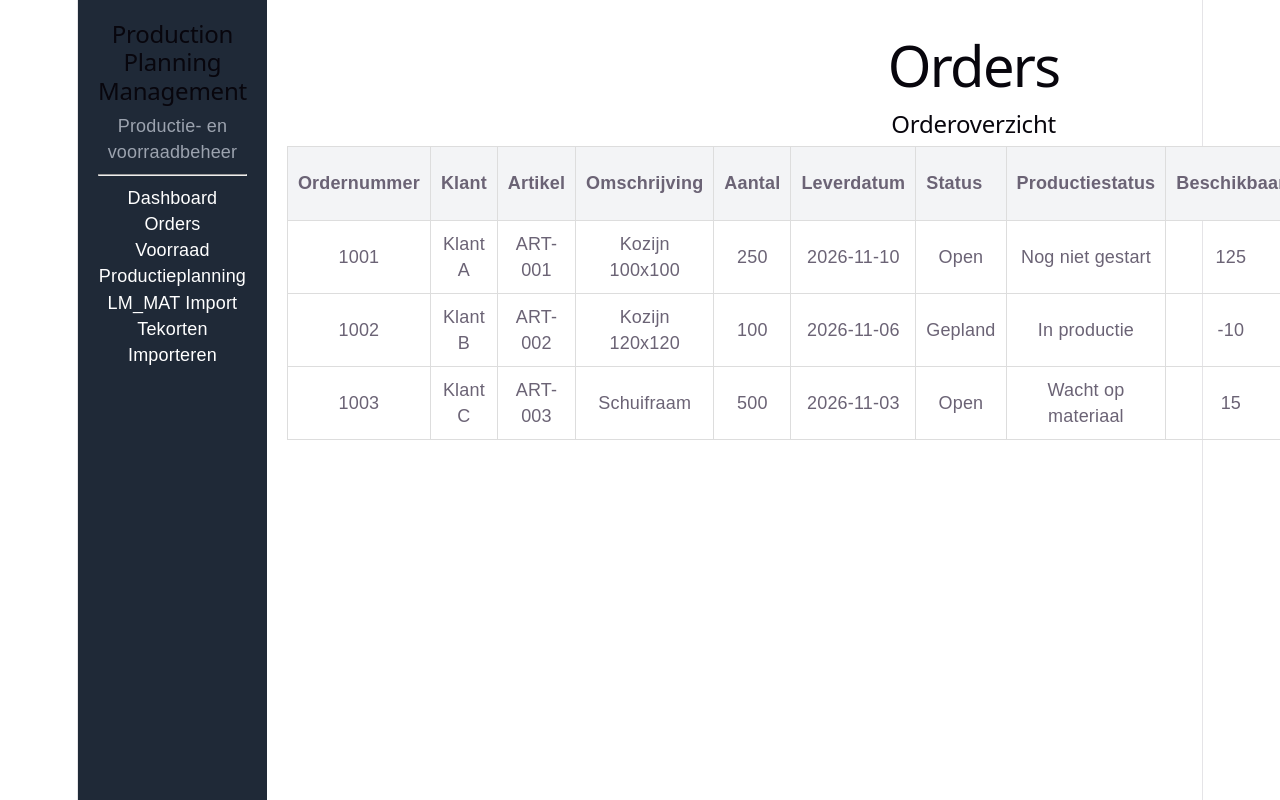
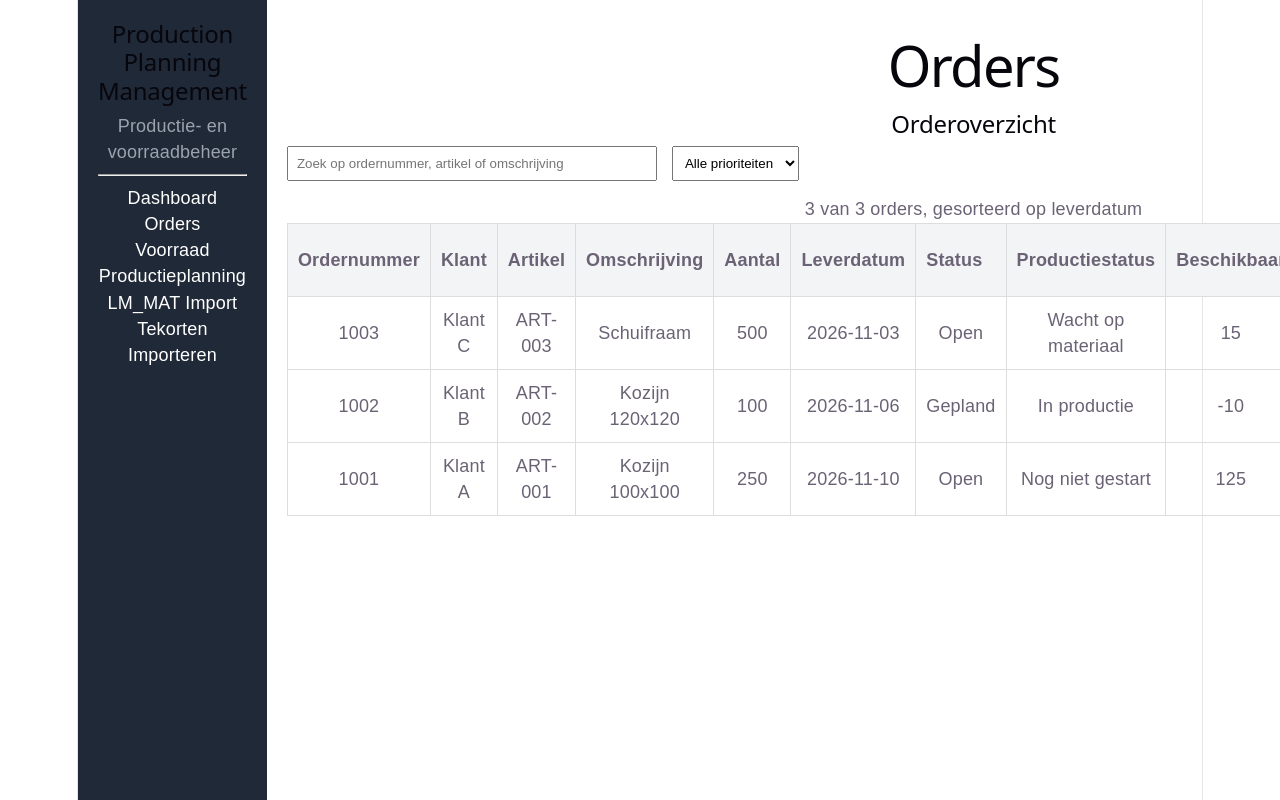
Before and after one commit to Sid348-jpg/Productie-planning-app, a React (Vite) app in the folder planning-app/: page / in a window 1280 px wide. Both pictures are taken after a click on the element "Orders". Shown: the top 800 px of the page. Built offline with nearby package versions, Linux system fonts and the light colour scheme.

Commit message:
Orders sorteren, zoeken en filteren

```diff
--- a/planning-app/src/pages/LmMat.jsx
+++ b/planning-app/src/pages/LmMat.jsx
@@ -1,6 +1,7 @@
 import { useState } from "react";
+import { leesLmMat } from "../utils/leesLmMat";
 
-function LmMat({ voorraadArtikelen }) {
+function LmMat({ voorraadArtikelen, setVoorraadArtikelen }) {
   const [bestand, setBestand] = useState(null);
   const [regels, setRegels] = useState([]);
 
@@ -12,7 +13,11 @@ function LmMat({ voorraadArtikelen }) {
     reader.onload = (event) => {
       const inhoud = event.target.result;
       setRegels(inhoud.split("\n"));
-      alert(`Bestand geladen.\n\n${bestand.name}`);
+
+      const artikelen = leesLmMat(inhoud);
+      setVoorraadArtikelen(artikelen);
+
+      alert(`Bestand geladen.\n\n${bestand.name}\n${artikelen.length} artikelen`);
     };
 
     reader.readAsText(bestand);
@@ -22,7 +27,7 @@ function LmMat({ voorraadArtikelen }) {
     <>
       <h2>LM_MAT Import</h2>
 
-      <p>Selecteer een LM_MAT.txt bestand om voorraadgegevens te importeren.</p>
+      <p>Selecteer het bestand LM_MAT.txt om voorraadgegevens te importeren.</p>
 
       <input
         type="file"
@@ -42,7 +47,7 @@ function LmMat({ voorraadArtikelen }) {
         Importeer LM_MAT
       </button>
 
-      <p>Aantal artikelen: {voorraadArtikelen.length}</p>
+      <p>Aantal artikelen in de app: {voorraadArtikelen.length}</p>
 
       {bestand && (
         <div style={{ marginTop: "20px" }}>
--- a/planning-app/src/pages/Orders.jsx
+++ b/planning-app/src/pages/Orders.jsx
@@ -1,3 +1,4 @@
+import { useState } from "react";
 import { thStyle, tdStyle } from "../styles";
 import { bepaalPrioriteit } from "../utils/prioriteit";
 import { zoekVoorraad } from "../utils/voorraad";
@@ -10,9 +11,64 @@ const prioriteitKleur = {
 };
 
 function Orders({ orders, voorraadArtikelen }) {
+  const [zoektekst, setZoektekst] = useState("");
+  const [prioriteitFilter, setPrioriteitFilter] = useState("Alle");
+
+  const zichtbareOrders = orders
+    .filter((order) => {
+      const tekst = zoektekst.toLowerCase();
+
+      const pastBijZoek = [
+        order.ordernummer,
+        order.artikelnummer,
+        order.omschrijving,
+      ]
+        .join(" ")
+        .toLowerCase()
+        .includes(tekst);
+
+      const pastBijFilter =
+        prioriteitFilter === "Alle" ||
+        bepaalPrioriteit(order.leverdatum) === prioriteitFilter;
+
+      return pastBijZoek && pastBijFilter;
+    })
+    .sort((a, b) => {
+      if (!a.leverdatum) return 1;
+      if (!b.leverdatum) return -1;
+      return a.leverdatum.localeCompare(b.leverdatum);
+    });
+
   return (
     <>
       <h2>Orderoverzicht</h2>
+
+      <div style={{ display: "flex", gap: "15px", marginBottom: "15px" }}>
+        <input
+          type="text"
+          placeholder="Zoek op ordernummer, artikel of omschrijving"
+          value={zoektekst}
+          onChange={(e) => setZoektekst(e.target.value)}
+          style={{ padding: "8px", width: "350px" }}
+        />
+
+        <select
+          value={prioriteitFilter}
+          onChange={(e) => setPrioriteitFilter(e.target.value)}
+          style={{ padding: "8px" }}
+        >
+          <option value="Alle">Alle prioriteiten</option>
+          <option value="Achterstallig">Achterstallig</option>
+          <option value="Kritiek">Kritiek</option>
+          <option value="Hoog">Hoog</option>
+          <option value="Normaal">Normaal</option>
+        </select>
+      </div>
+
+      <p>
+        {zichtbareOrders.length} van {orders.length} orders, gesorteerd op
+        leverdatum
+      </p>
 
       <div style={{ overflowX: "auto" }}>
         <table style={{ width: "100%", borderCollapse: "collapse" }}>
@@ -34,7 +90,7 @@ function Orders({ orders, voorraadArtikelen }) {
           </thead>
 
           <tbody>
-            {orders.map((order) => {
+            {zichtbareOrders.map((order) => {
               const beschikbaar = zoekVoorraad(
                 voorraadArtikelen,
                 order.artikelnummer
```
